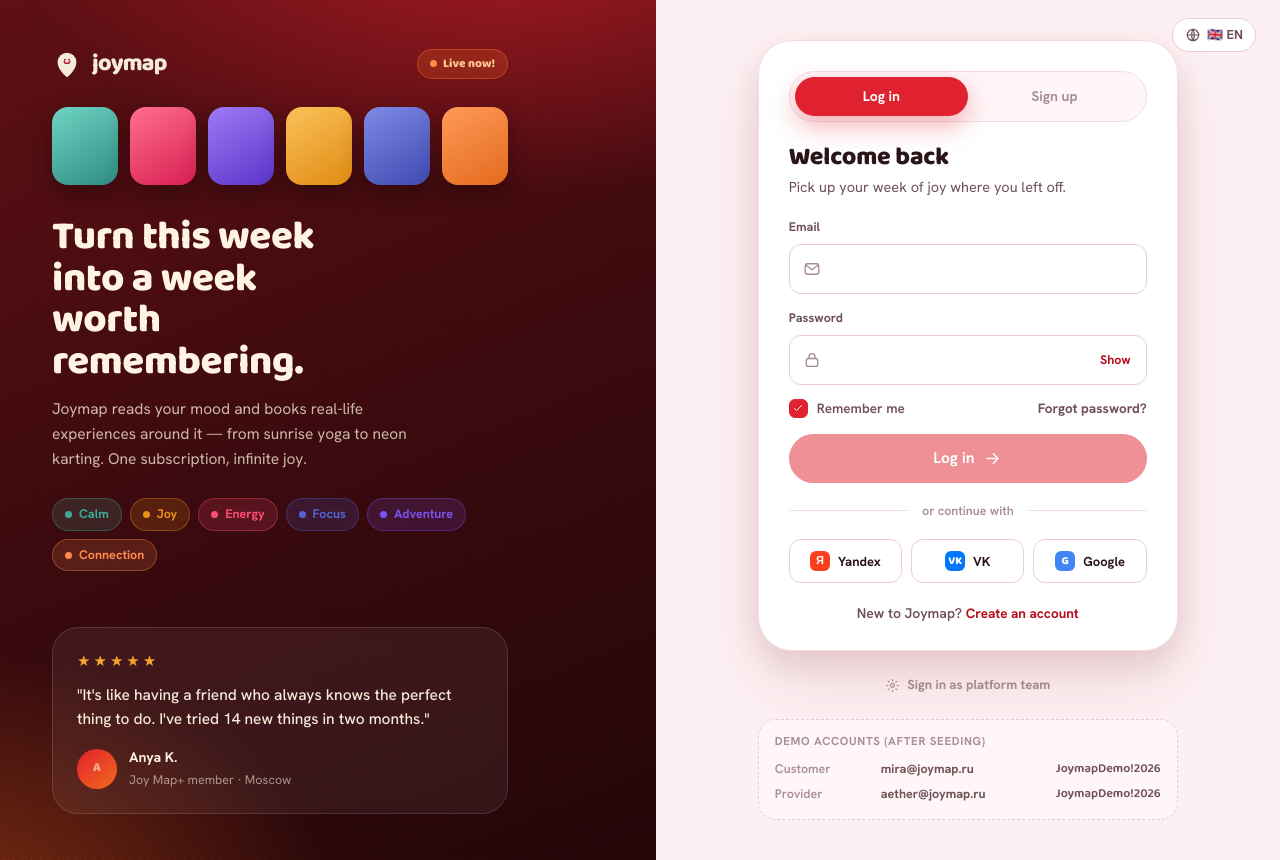
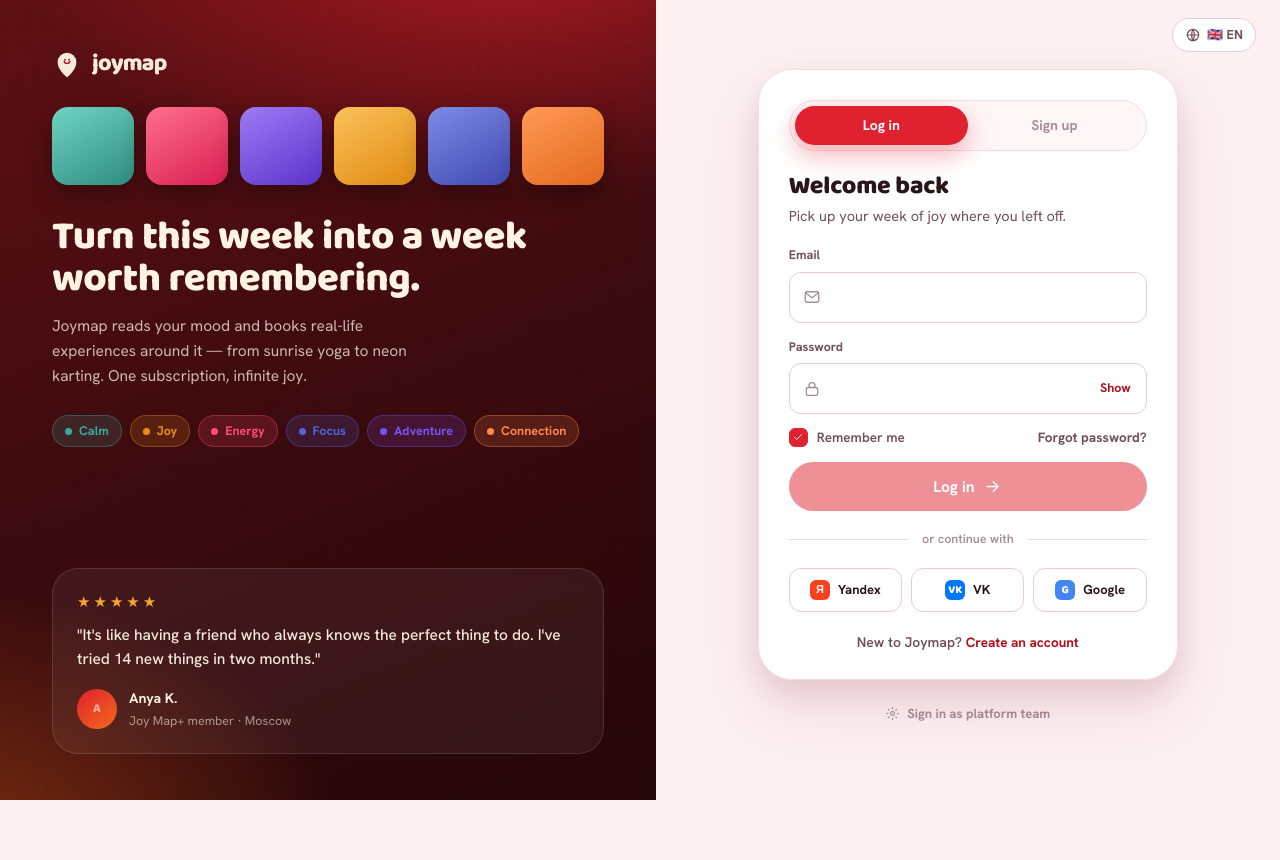
Before and after one commit to chib30333/joymap-next, a Next.js app: page /auth in a window 1280 px wide. After the commit the page ends 800 px from the top, so only its background shows below. Built offline with nearby package versions, Linux system fonts and the light colour scheme.

Commit message:
fix: remove demo section on auth page

```diff
--- a/src/app/auth/page.tsx
+++ b/src/app/auth/page.tsx
@@ -499,17 +499,13 @@
           >
             <Logo size={30} mono />
           </Link>
-          <span className="live-badge">
-            <span className="live-dot" />
-            Live now!
-          </span>
         </div>
         <div className="auth-tiles" aria-hidden="true">
           {A_TILES.map((g, i) => (
             <span
               key={i}
               className="auth-tile"
-              style={{ background: g, animationDelay: `${i * 0.4}s` }}
+              style={{ background: g }}
             />
           ))}
         </div>
@@ -625,10 +621,6 @@
           >
             <Logo size={26} />
           </Link>
-          <span className="live-badge">
-            <span className="live-dot" />
-            Live now!
-          </span>
         </div>
         <div
           className="absolute top-[18px]"
@@ -862,37 +854,7 @@
             {admin ? "Back to member sign-in" : "Sign in as platform team"}
           </button>
         )}
-        {mode !== "reset" && <DemoHint admin={admin} />}
       </div>
     </div>
   );
 }
-
-function DemoHint({ admin }: { admin: boolean }) {
-  const rows = admin
-    ? [["Platform team", "admin@joymap.ru", "JoymapAdmin!2026"]]
-    : [
-        ["Customer", "mira@joymap.ru", "JoymapDemo!2026"],
-        ["Provider", "aether@joymap.ru", "JoymapDemo!2026"],
-      ];
-  return (
-    <div
-      className="w-full max-w-[420px] bg-surface-2 rounded px-[16px] py-[12px]"
-      style={{ border: "1px dashed var(--line-2)" }}
-    >
-      <div className="text-[11.5px] font-extrabold tracking-[.06em] uppercase text-ink-3 mb-[8px]">
-        Demo accounts (after seeding)
-      </div>
-      {rows.map(([l, e, p]) => (
-        <div
-          key={e}
-          className="flex gap-[10px] text-[12.5px] font-semibold text-ink-2 px-0 py-[3px]"
-        >
-          <span className="w-[96px] text-ink-3">{l}</span>
-          <b>{e}</b>
-          <span className="ml-auto font-display">{p}</span>
-        </div>
-      ))}
-    </div>
-  );
-}
--- a/src/app/globals.css
+++ b/src/app/globals.css
@@ -750,7 +750,6 @@
   display: flex;
   flex-direction: column;
   gap: 26px;
-  max-width: 560px;
 }
 .auth-wrap .auth-brand-top {
   display: flex;
@@ -790,9 +789,7 @@
   border-radius: 16px;
   box-shadow: 0 10px 24px rgba(0, 0, 0, 0.32);
 }
-.auth-wrap.fx .auth-tile {
-  animation: floaty 5s ease-in-out infinite;
-}
+
 @keyframes floaty {
   0%,
   100% {
@@ -811,7 +808,6 @@
   line-height: 1.04;
   color: #fff3e4;
   letter-spacing: -0.01em;
-  max-width: 11ch;
 }
 .auth-wrap .auth-hero p {
   margin-top: 14px;
--- a/src/app/page.tsx
+++ b/src/app/page.tsx
@@ -1,10 +1,10 @@
 import Link from "next/link";
 import { Reveal } from "@/components/landing/Reveal";
+import Logo from "@/components/landing/Logo";
 
 export default function Landing() {
   return (
     <div className="lp">
-      {/* NAV */}
       <header className="nav">
         <div className="wrap nav-in">
           <Link className="brand" href="/">
@@ -38,7 +38,6 @@
         </div>
       </header>
 
-      {/* HERO */}
       <section className="hero">
         <div className="hero-img" />
         <div className="hero-scrim" />
@@ -82,7 +81,6 @@
         </div>
       </section>
 
-      {/* MOODS / EXPERIENCES */}
       <section className="sec" id="experiences">
         <div className="wrap">
           <Reveal className="sec-head">
@@ -294,23 +292,3 @@
     </div>
   );
 }
-
-function Logo() {
-  return (
-    <svg width="28" height="28" viewBox="0 0 32 32" fill="none">
-      <path
-        d="M16 30s10-7.2 10-16A10 10 0 1 0 6 14c0 8.8 10 16 10 16Z"
-        fill="var(--coral)"
-      />
-      <circle cx="16" cy="13.5" r="5.6" fill="#fff" />
-      <path
-        d="M13 13.3c.5 1.4 1.7 2.2 3 2.2s2.5-.8 3-2.2"
-        stroke="var(--coral-deep)"
-        strokeWidth="1.7"
-        strokeLinecap="round"
-      />
-      <circle cx="13.8" cy="11.4" r="1" fill="var(--coral-deep)" />
-      <circle cx="18.2" cy="11.4" r="1" fill="var(--coral-deep)" />
-    </svg>
-  );
-}
--- /dev/null
+++ b/src/components/landing/Logo.tsx
@@ -0,0 +1,23 @@
+import React from "react";
+
+function Logo() {
+  return (
+    <svg width="28" height="28" viewBox="0 0 32 32" fill="none">
+      <path
+        d="M16 30s10-7.2 10-16A10 10 0 1 0 6 14c0 8.8 10 16 10 16Z"
+        fill="var(--coral)"
+      />
+      <circle cx="16" cy="13.5" r="5.6" fill="#fff" />
+      <path
+        d="M13 13.3c.5 1.4 1.7 2.2 3 2.2s2.5-.8 3-2.2"
+        stroke="var(--coral-deep)"
+        strokeWidth="1.7"
+        strokeLinecap="round"
+      />
+      <circle cx="13.8" cy="11.4" r="1" fill="var(--coral-deep)" />
+      <circle cx="18.2" cy="11.4" r="1" fill="var(--coral-deep)" />
+    </svg>
+  );
+}
+
+export default Logo;
```
